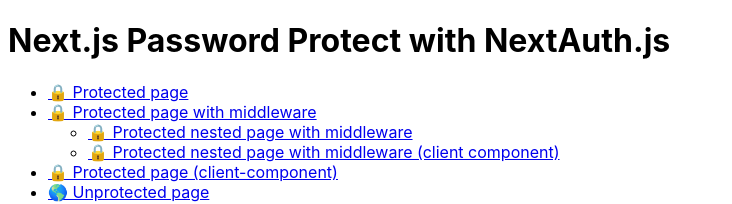
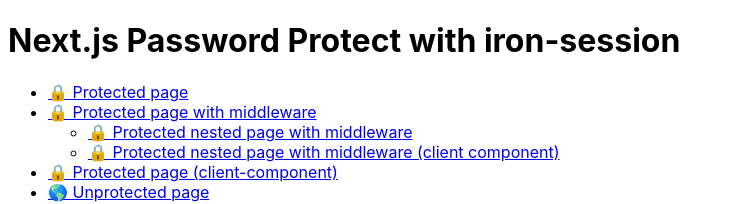
Before and after one commit to alexchantastic/next-password-protect-example, a Next.js app: page / in a window 1280 px wide. Shown: the top 204 px of the page, without its empty margins (0-732 px from the left). Built offline with nearby package versions, Linux system fonts and the light colour scheme.

Commit message:
update heading

```diff
--- a/src/app/page.tsx
+++ b/src/app/page.tsx
@@ -3,7 +3,7 @@
 export default function Home() {
   return (
     <main>
-      <h1>Next.js Password Protect with NextAuth.js</h1>
+      <h1>Next.js Password Protect with iron-session</h1>
       <ul>
         <li>
           <Link href="/protected">🔒 Protected page</Link>
```
